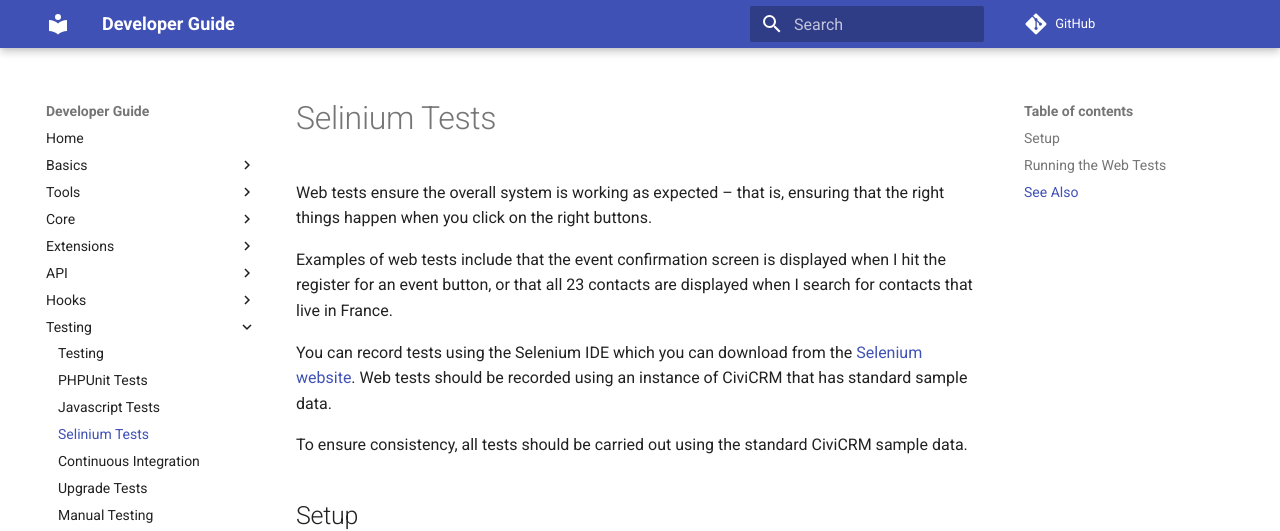
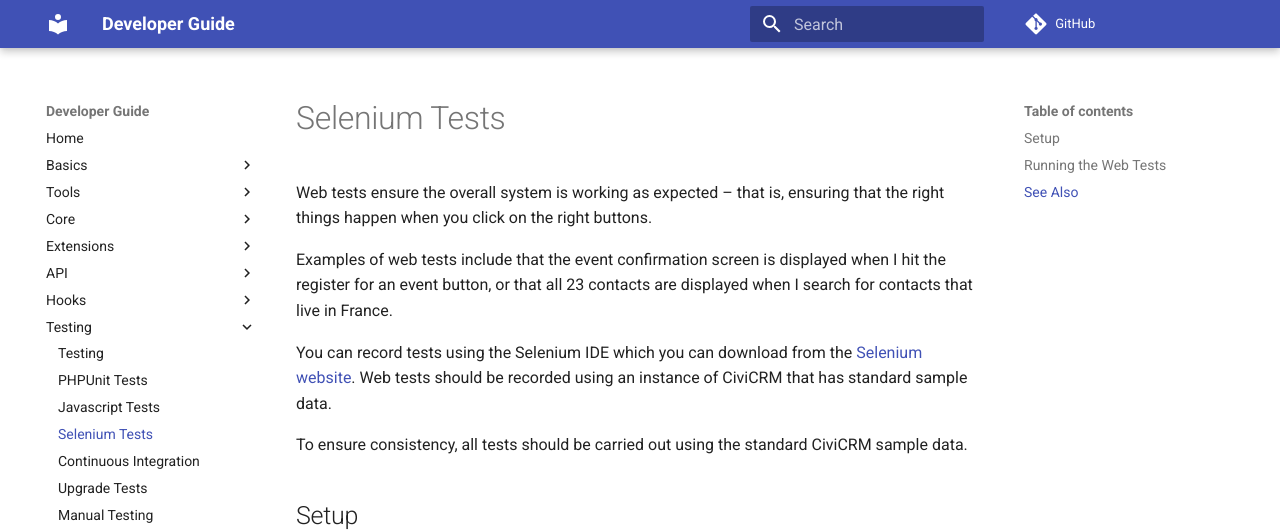
Before and after one commit to civicrm/civicrm-dev-docs, an MkDocs documentation site: the page built from docs/testing/selenium.md, in a window 1280 px wide and 1254 px high. Shown: the top 531 px of the window. Built offline with MkDocs 1.6.1 and Material for MkDocs 9.7.7, drawn with Linux system fonts in a browser that asks for light colours; comment, search, counter and statistics services are not loaded; old or Windows-style settings are respelled for this version of MkDocs.

Commit message:
Fix spelling of "Selenium"

```diff
--- a/mkdocs.yml
+++ b/mkdocs.yml
@@ -185,7 +185,7 @@
   - Testing: testing/index.md
   - PHPUnit Tests: testing/phpunit.md
   - Javascript Tests: testing/javascript.md
-  - Selinium Tests: testing/selinium.md
+  - Selenium Tests: testing/selenium.md
   - Continuous Integration: testing/continuous-integration.md
   - Upgrade Tests: testing/upgrades.md
   - Manual Testing: testing/manual.md
```
Also changed, not shown: docs/testing/selenium.md (renamed from docs/testing/selinium.md), 1 other file.
